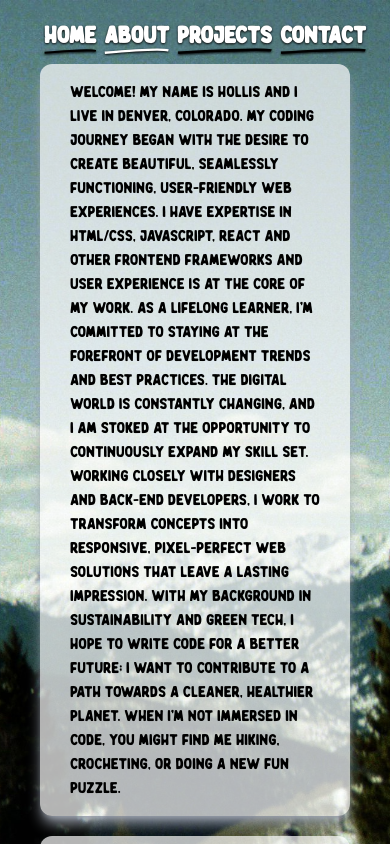
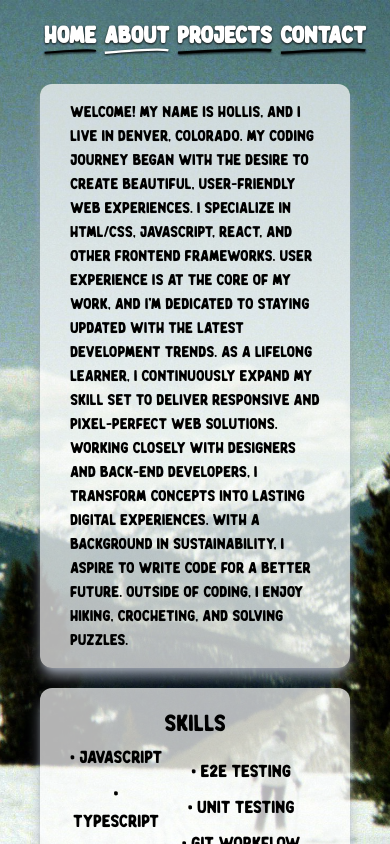
Before and after one commit to hvohr/new-portfolio, a Next.js app: page /about in a window 390 px wide. Shown: the top 844 px of the page. Built offline with nearby package versions, Linux system fonts and the light colour scheme.

Commit message:
fix: about page formatting for responsiveness

```diff
--- a/src/app/about/page.tsx
+++ b/src/app/about/page.tsx
@@ -6,11 +6,9 @@ const About = () => {
   return (
     <main className="bg-cover bg-no-repeat bg-center bg-[url('/9.jpeg')] font-wilden flex min-h-screen flex-col justify-between items-center p-10 pt-5 gap-3">
       <Header />
-      <section className="flex flex-col md:flex-row w-full justify-between items-center h-full gap-5">
+      <section className="md:mb-20 mt-5 md:mt-0 flex flex-col md:flex-row w-full justify-between items-center h-full gap-5">
       <div className="shadow-lg shadow-gray-400 p-4 rounded-xl flex flex-col justify-center md:w-[48%] w-full items-center" style={{ backgroundColor: 'rgba(255, 255, 255, 0.7)' }}>
-          <h1 className="overflow-scroll text-md md:text-xl max-w-[90%] min-h-[0]">Welcome! My name is Hollis and I live in Denver, Colorado. My coding journey began with the desire to create beautiful, seamlessly functioning, user-friendly web experiences. I have expertise in HTML/CSS, JavaScript, React and other frontend frameworks and user experience is at the core of my work.
-            As a lifelong learner, I'm committed to staying at the forefront of development trends and best practices. The digital world is constantly changing, and I am stoked at the opportunity to continuously expand my skill set. Working closely with designers and back-end developers, I work to transform concepts into responsive, pixel-perfect web solutions that leave a lasting impression.
-            With my background in sustainability and green tech, I hope to write code for a better future; I want to contribute to a path towards a cleaner, healthier planet. When I'm not immersed in code, you might find me hiking, crocheting, or doing a new fun puzzle.</h1>
+          <h1 className="overflow-scroll text-md md:text-xl max-w-[90%] min-h-[0]">Welcome! My name is Hollis, and I live in Denver, Colorado. My coding journey began with the desire to create beautiful, user-friendly web experiences. I specialize in HTML/CSS, JavaScript, React, and other frontend frameworks. User experience is at the core of my work, and I'm dedicated to staying updated with the latest development trends. As a lifelong learner, I continuously expand my skill set to deliver responsive and pixel-perfect web solutions. Working closely with designers and back-end developers, I transform concepts into lasting digital experiences. With a background in sustainability, I aspire to write code for a better future. Outside of coding, I enjoy hiking, crocheting, and solving puzzles.</h1>
         </div>
         <div className="shadow-lg shadow-gray-400 p-4 rounded-xl flex flex-col justify-center h-fit md:w-[48%] w-full items-center" style={{ backgroundColor: 'rgba(255, 255, 255, 0.7)' }}>
           <h1 className="text-2xl md:text-4xl m-1">Skills</h1>
--- a/src/app/contact/page.tsx
+++ b/src/app/contact/page.tsx
@@ -1,13 +1,13 @@
 "use client"
 
 import React from 'react';
-import Header from "../components/Header"
+import Header from "../components/Header";
 
 const Contact = () => {
   return (
-    <main className="bg-cover bg-no-repeat bg-center bg-[url('/7.jpeg')] font-wilden flex h-screen flex-col justify-between items-center p-10 pt-5">
-      <Header/>
-      <div className="rounded-xl flex flex-col justify-center md:h-[50vh] md:w-[70%] bg-[rgba(255, 255, 255, 0.6)] items-center mt-12 flex-grow" style={{ backgroundColor: 'rgba(255, 255, 255, 0.6)'}}>
+    <main className="bg-cover bg-no-repeat bg-center bg-[url('/7.jpeg')] font-wilden flex flex-col justify-between items-center p-10 pt-5 min-h-screen relative">
+      <Header />
+      <div className="absolute top-1/2 left-1/2 transform -translate-x-1/2 -translate-y-1/2 shadow-lg shadow-gray-400 p-4 rounded-xl flex flex-col justify-center md:w-[48%] w-full items-center" style={{ backgroundColor: 'rgba(255, 255, 255, 0.7)' }}>
         <h1>Contact me lmao</h1>
       </div>
     </main>
```
